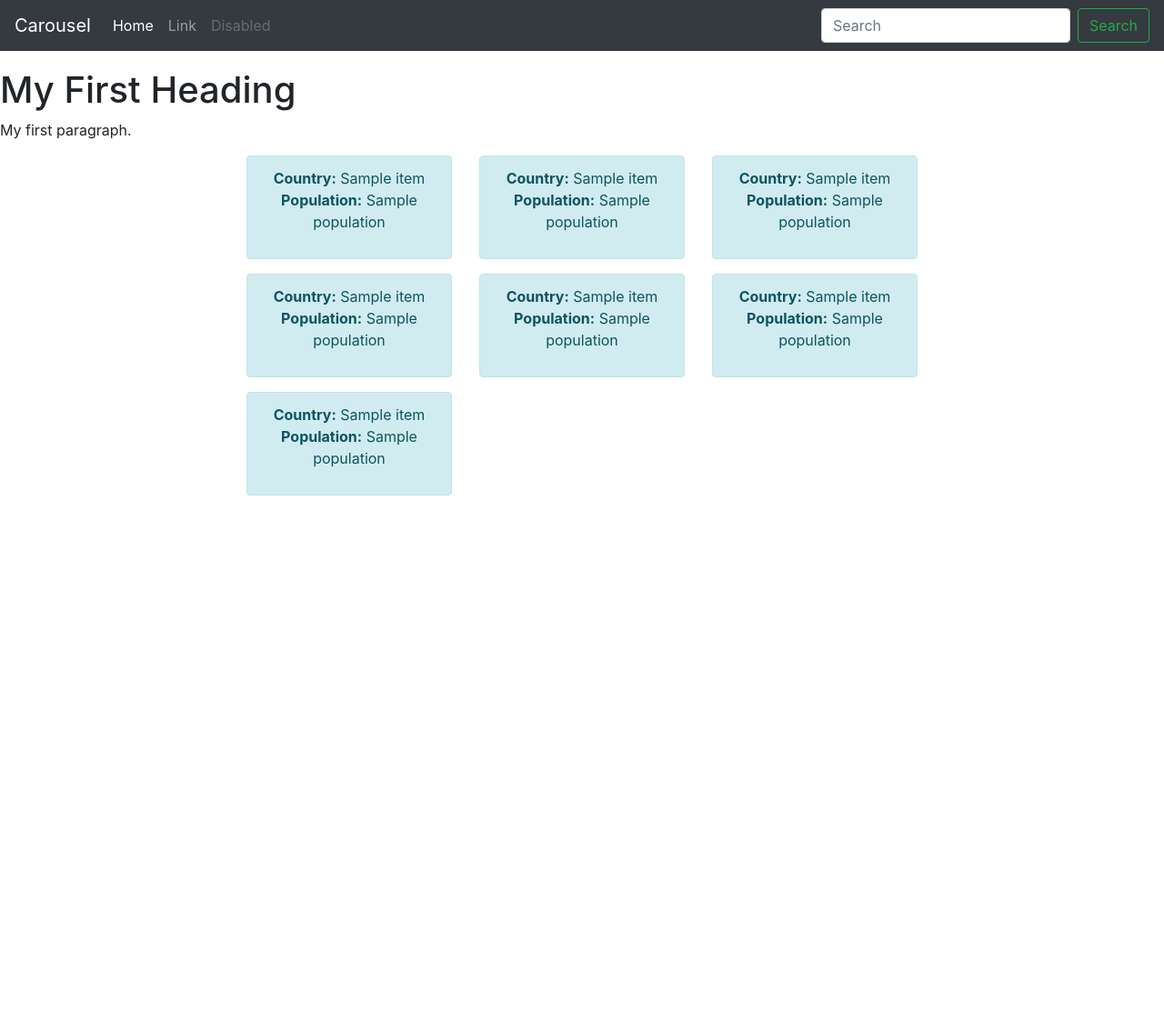
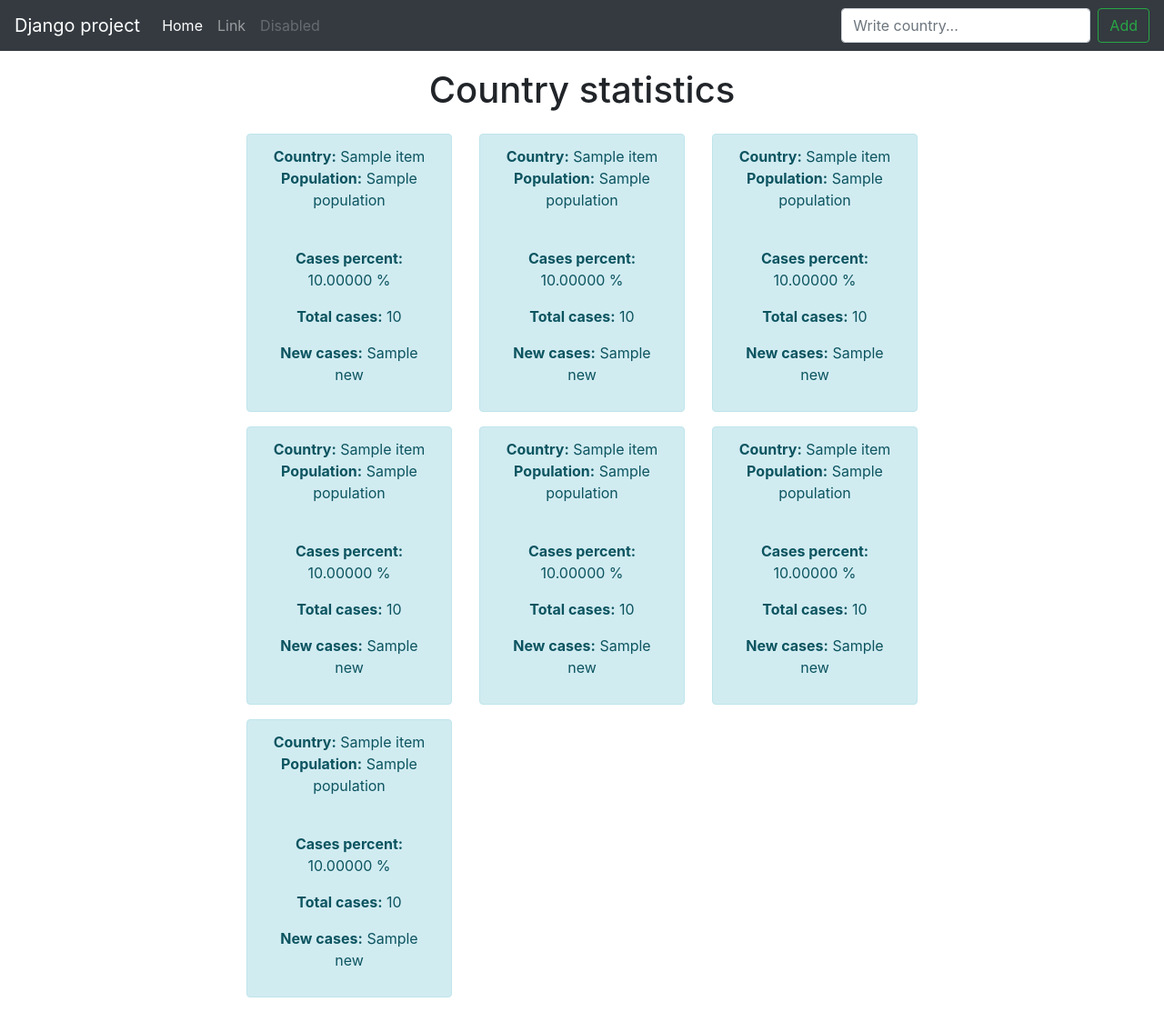
Before and after one commit to bogdan580/django-countries, a Django app: page / in a window 1280 px wide. Shown: the whole page at 91% size. Before the commit the page ends 545 px from the top, so only its background shows below. Run offline with Django 3.2, Linux system fonts and the light colour scheme; data comes from the database, SQL or seed files in the repository; both versions use the stored data as it was after the commit; a database or web service that is not in the repository returns one stand-in record (values such as "Sample title"); data that the repository does not hold is empty; some libraries are stand-ins or nearby versions.

Commit message:
Dodałem formularz dla dodawania krajów

```diff
--- /dev/null
+++ b/home/forms.py
@@ -0,0 +1,12 @@
+from .models import Country
+from django.forms import ModelForm, TextInput
+
+class CountryForm(ModelForm):
+    class Meta:
+        model = Country
+        fields = ['name']
+        widgets = {'name' : TextInput(attrs={
+            'class': 'form-control mr-sm-2',
+            'name': 'country',
+            'placeholder': 'Write country...'
+        })}
--- a/home/templates/home/index.html
+++ b/home/templates/home/index.html
@@ -21,7 +21,7 @@
 <body>
     <header>
         <nav class="navbar navbar-expand-md navbar-dark fixed-top bg-dark">
-            <a class="navbar-brand" href="#">Carousel</a>
+            <a class="navbar-brand" href="#">Django project</a>
             <button class="navbar-toggler" type="button" data-toggle="collapse" data-target="#navbarCollapse" aria-controls="navbarCollapse" aria-expanded="false" aria-label="Toggle navigation">
             <span class="navbar-toggler-icon"></span>
           </button>
@@ -37,23 +37,27 @@
                         <a class="nav-link disabled" href="#">Disabled</a>
                     </li>
                 </ul>
-                <form class="form-inline mt-2 mt-md-0">
-                    <input class="form-control mr-sm-2" type="text" placeholder="Search" aria-label="Search">
-                    <button class="btn btn-outline-success my-2 my-sm-0" type="submit">Search</button>
+                <form class="form-inline mt-2 mt-md-0" action="" method="post">
+                    {% csrf_token %} {{form.name}}
+                    <button class="btn btn-outline-success my-2 my-sm-0" type="submit">Add</button>
                 </form>
             </div>
         </nav>
     </header>
 
     <main>
-        <h1>My First Heading</h1>
-        <p>My first paragraph.</p>
+        <h1 style="margin: 0 auto;width: max-content;">Country statistics</h1>
+        <br>
         <div class="list-container row">
             {% for info in all_info %}
             <div class="col-4">
                 <div class="alert alert-info">
                     <b>Country:</b> {{info.country}}
                     <p><b>Population:</b> {{info.population}}</p>
+                    <br>
+                    <p><b>Cases percent:</b> {{info.casesPercent}} %</p>
+                    <p><b>Total cases:</b> {{info.total}}</p>
+                    <p><b>New cases:</b> {{info.new}}</p>
                 </div>
             </div>
             {% endfor %}
--- a/home/views.py
+++ b/home/views.py
@@ -2,24 +2,42 @@ import requests
 from django.shortcuts import render
 from django.http import HttpResponse
 from .models import Country
+from .forms import CountryForm
 # Create your views here.
 
 def hello(request):
     return HttpResponse("<h3>Welcome to home page</h3>")
 
+def toFixed(numObj, digits=0):
+    return f"{numObj:.{digits}f}"
+
 def index(request):
     url = 'https://restcountries.eu/rest/v2/name/{}'
+    covid_url = 'https://covid-193.p.rapidapi.com/statistics?country={}'
+
+    if(request.method == 'POST'):
+        form = CountryForm(request.POST)
+        form.save()
+
+    form = CountryForm()
+
     countries = Country.objects.all()
     all_countries = []
     for country in countries:
         res = requests.get(url.format(country.name)).json()
-        print(url.format(country.name))
+        # print(url.format(country.name))
+        headers = {'x-rapidapi-host': 'covid-193.p.rapidapi.com', 'x-rapidapi-key': '3e943f5da9mshf9baf8cb9f29560p120a78jsn9152f502a0df'}
+        covid_res = requests.get(covid_url.format(country.name), headers = headers).json()
+        # print(covid_url.format(country.name))
         countryInfo = {
             'country': res[0]['name'],
-            'population': res[0]['population']
+            'population': res[0]['population'],
+            'total': covid_res['response'][0]['cases']['total'],
+            'casesPercent': toFixed(covid_res['response'][0]['cases']['total'] * 100 / res[0]['population'], 5),
+            'new': covid_res['response'][0]['cases']['new'],
         }
         all_countries.append(countryInfo)
 
-    context = { 'all_info': all_countries }
+    context = { 'all_info': all_countries, 'form': form }
 
     return render(request, 'home/index.html', context)
```
Also changed, not shown: db.sqlite3.
